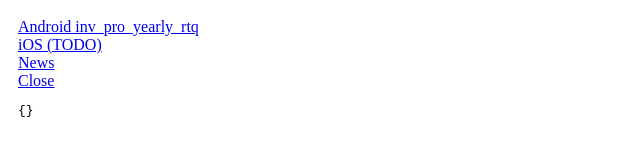
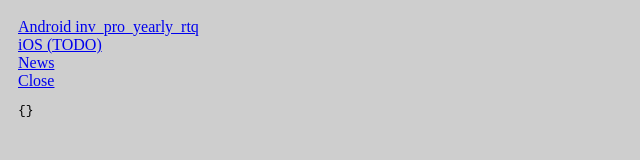
Before and after one commit to devapro/static-config, a plain HTML site: page query.html in a window 1280 px wide. Shown: the whole page, without its empty margins (0-640 px from the left). Drawn offline with Linux system fonts and the light colour scheme.

Commit message:
Update query.html

```diff
--- a/query.html
+++ b/query.html
@@ -1,8 +1,9 @@
 <head>
     <title>Query parameters test</title>
     <style>
-	    body{
+	        body {
 		  padding: 10px;
+		  background: #cecece;
 		}
 
 		input {
```
